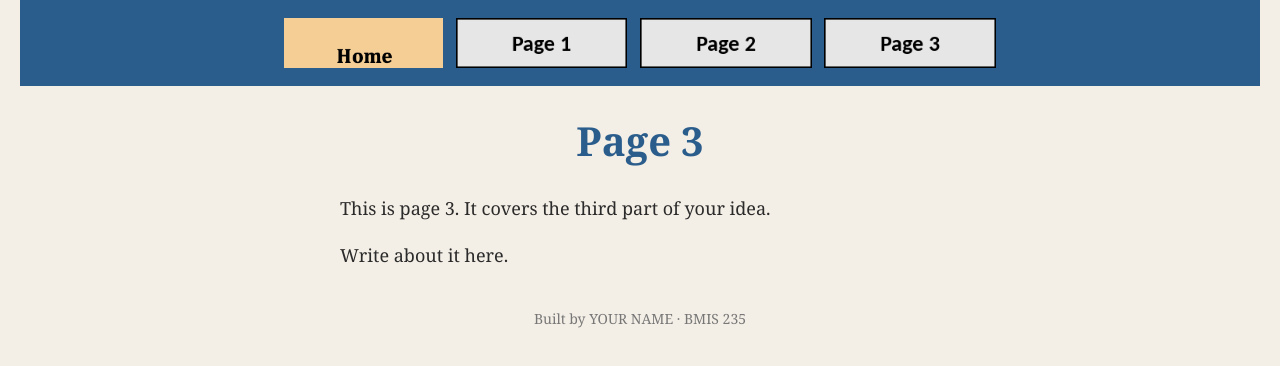
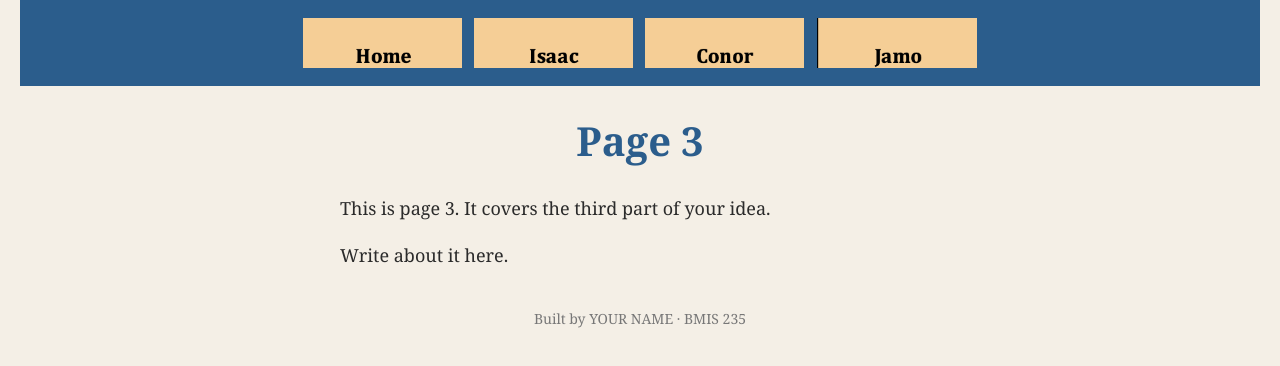
Before and after one commit to jacobelias006/bmis235-html-3, a plain HTML site: page jamo.html in a window 1280 px wide. Drawn offline with Linux system fonts and the light colour scheme.

Commit message:
Update jamo.html

```diff
--- a/jamo.html
+++ b/jamo.html
@@ -23,9 +23,9 @@
      ===================================================================== -->
 <nav>
     <a href="index.html"><img src="img/home.png" alt="Home"></a>
-    <a href="page1.html"><img src="img/page1.png" alt="Page 1"></a>
-    <a href="page2.html"><img src="img/page2.png" alt="Page 2"></a>
-    <a href="page3.html"><img src="img/page3.png" alt="Page 3"></a>
+    <a href="isaac.html"><img src="img/isaac.png" alt="Isaac"></a>
+    <a href="conor.html"><img src="img/conor.png" alt="Conor"></a>
+    <a href="jamo.html"><img src="img/jamo.png" alt="Jamo"></a>
 </nav>
 
 <h1>Page 3</h1>
```
